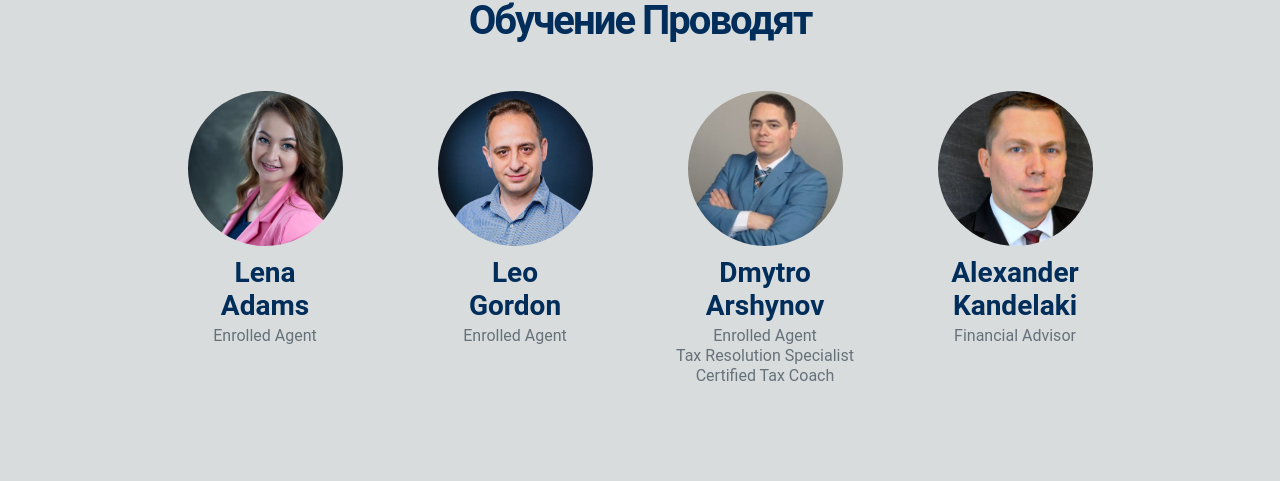
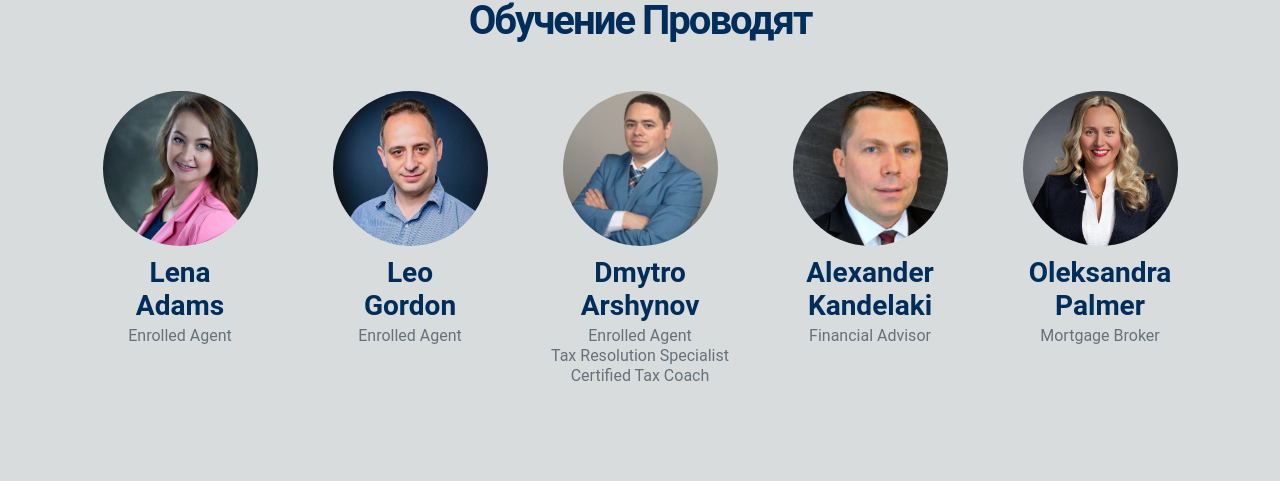
Before and after one commit to Zhybuliou/courses, a React (Vite) app: page /#/ in a window 1280 px wide. Shown: the part 648-1129 px from the top of the page. Built offline with nearby package versions, Linux system fonts and the light colour scheme.

Commit message:
feat: add mentor

```diff
--- a/src/components/mentors/Mentors.tsx
+++ b/src/components/mentors/Mentors.tsx
@@ -3,6 +3,7 @@ import ImageTeacher from '../../assets/mentors/team-1.jpeg';
 import ImageTeacher2 from '../../assets/mentors/team-2.jpeg';
 import ImageTeacher3 from '../../assets/mentors/team-3.jpeg';
 import ImageTeacher4 from '../../assets/mentors/team-4.jpeg';
+import ImageTeacher5 from '../../assets/mentors/team-5.jpg';
 
 export default function Mentors() {
   return (
@@ -52,6 +53,14 @@ export default function Mentors() {
             <h5>Alexander Kandelaki</h5>
             <p>Financial Advisor</p>
           </div>
+          <div className="teachers-card">
+            <div
+              className="teachers-card-avatar"
+              style={{ backgroundImage: `url(${ImageTeacher5})` }}
+            />
+            <h5>Oleksandra Palmer</h5>
+            <p>Mortgage Broker</p>
+          </div>
         </div>
       </div>
     </section>
--- a/src/components/mentors/mentors.scss
+++ b/src/components/mentors/mentors.scss
@@ -29,7 +29,7 @@
   .teachers-card {
     margin: 10px;
     height: 340px;
-    width: 200px;
+    width: 180px;
     padding: 0 15px 0 15px;
     text-align: center;
   }
```
Also changed, not shown: src/assets/mentors/team-5.jpg (added).
